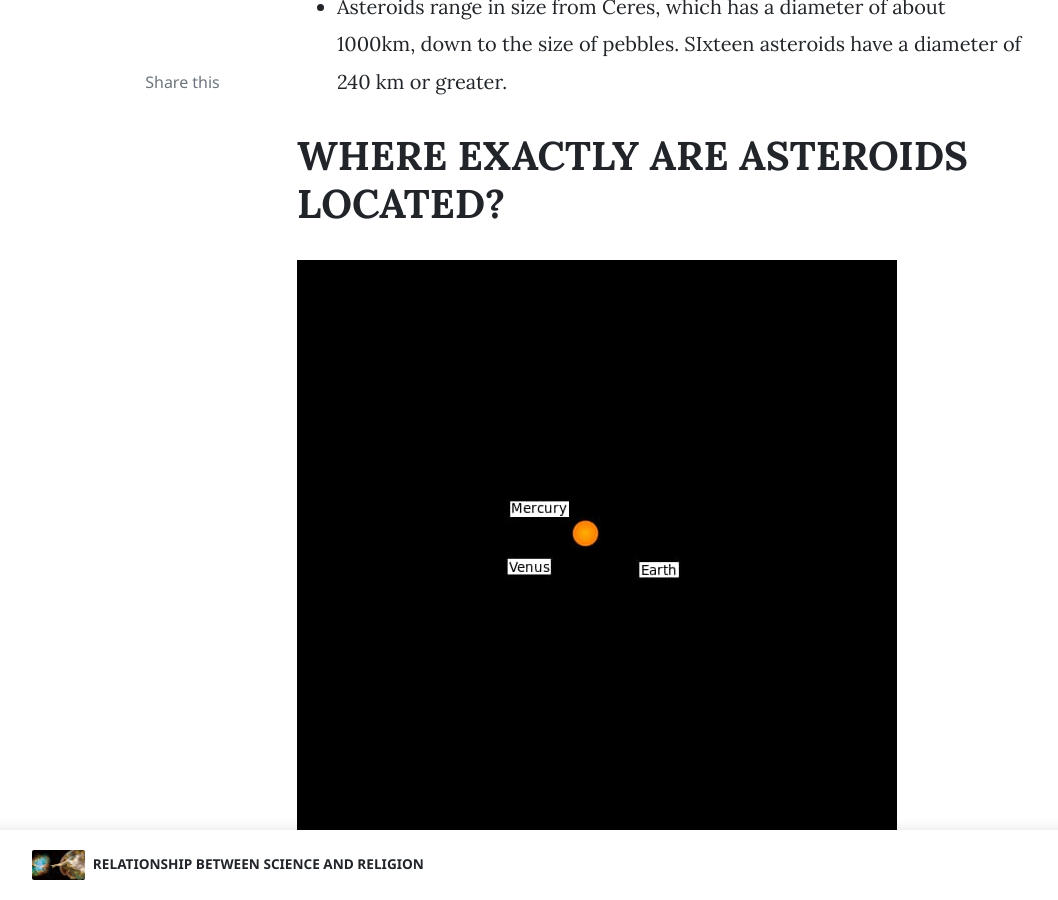
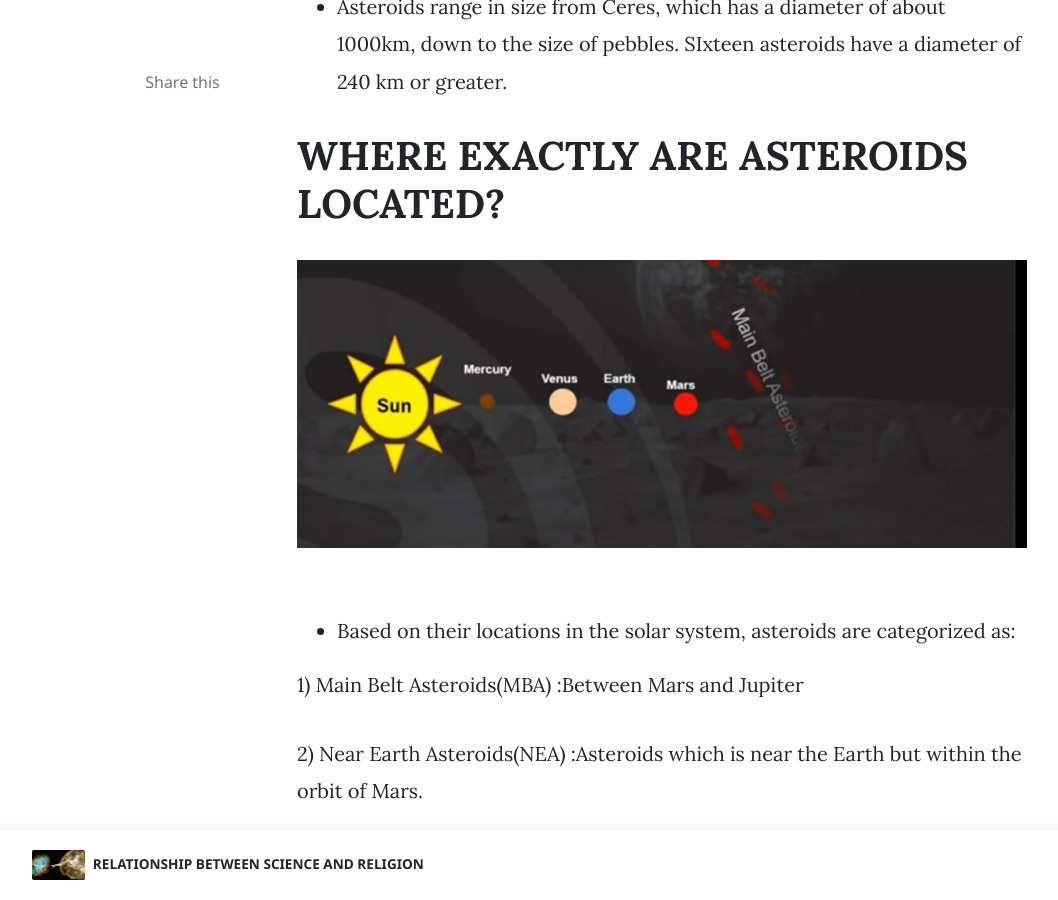
Before and after one commit to AstroSpaceTech/AstroSpaceTech.github.io, a Jekyll site: the page built from _posts/2020-03-24-A-Brief-History-Of-Asteroids.md, in a window 1280 px wide and 900 px high, scrolled down 2687 px. Shown: the whole window, without its empty margins (73-1131 px from the left). Built offline with Jekyll 4.4.1, drawn with Linux system fonts in a browser that asks for light colours; nearby versions of some CDN libraries; comment, search, counter and statistics services are not loaded.

Commit message:
Update 2020-03-24-A-Brief-History-Of-Asteroids.md

```diff
--- a/_posts/2020-03-24-A-Brief-History-Of-Asteroids.md
+++ b/_posts/2020-03-24-A-Brief-History-Of-Asteroids.md
@@ -44,7 +44,7 @@ By mathematically computation of the energy consumption,we are currently in Type
 
 # WHERE EXACTLY ARE ASTEROIDS LOCATED?
 
-<img src="/assets/images/store/IMG-20200324-WA0007.jpg">
+<img src="/assets/images/store/IMG-20200325-WA0001.jpg">
 - Based on their locations in the solar system, asteroids are categorized as:
 
 1) Main Belt Asteroids(MBA) :Between Mars and Jupiter
```
